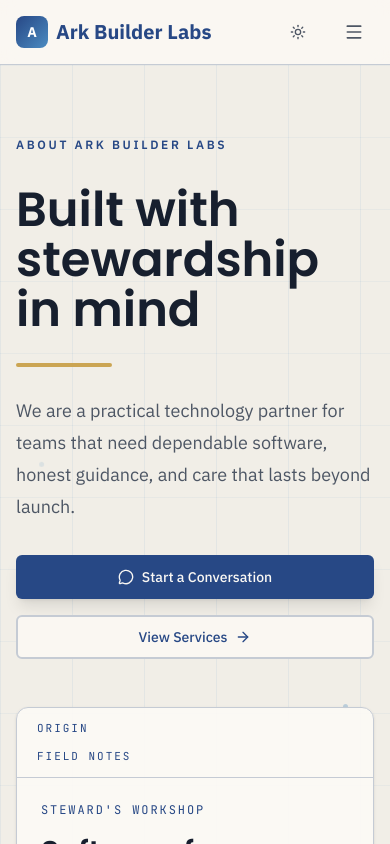
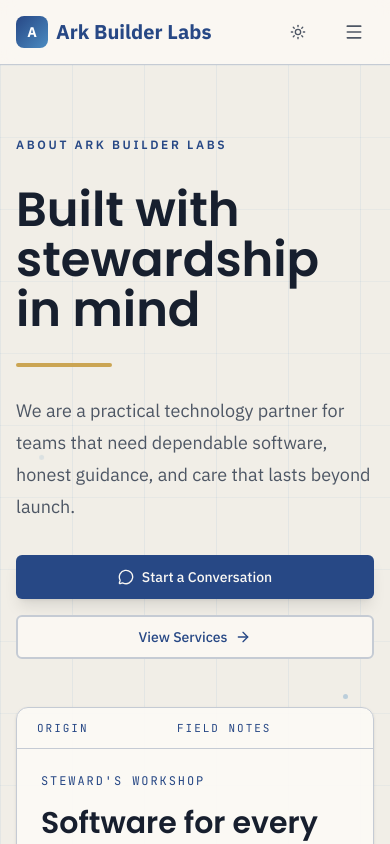
Before and after one commit to NoahJenkins/ark-builder-labs-site, a Next.js app: page /about in a window 390 px wide. Shown: the top 844 px of the page. Built offline with nearby package versions, Linux system fonts and the light colour scheme.

Commit message:
Refine About page responsive layout

```diff
--- a/src/app/about/page.tsx
+++ b/src/app/about/page.tsx
@@ -99,7 +99,7 @@ export default function AboutPage() {
     <div className="min-h-screen bg-background">
       <section className="relative overflow-hidden border-b border-border bg-[var(--paper-warm)]">
         <div className="absolute inset-0 about-ledger-grid opacity-60" />
-        <div className="absolute inset-y-0 left-0 hidden w-[72px] border-r border-[var(--ledger-line)]/50 md:block">
+        <div className="absolute inset-y-0 left-0 hidden w-[72px] border-r border-[var(--ledger-line)]/50 lg:block">
           {Array.from({ length: 10 }).map((_, index) => (
             <div
               key={index}
@@ -156,10 +156,10 @@ export default function AboutPage() {
 
             <FadeIn direction="up" delay={0.12}>
               <div className="overflow-hidden rounded-xl border border-border bg-card/90 shadow-sm">
-                <div className="grid gap-3 border-b border-border px-5 py-3 font-mono text-[11px] uppercase tracking-[0.18em] text-primary md:grid-cols-[128px_1fr_128px]">
+                <div className="grid grid-cols-[128px_1fr] gap-3 border-b border-border px-5 py-3 font-mono text-[11px] uppercase tracking-[0.18em] text-primary lg:grid-cols-[128px_1fr_128px]">
                   <span>Origin</span>
                   <span>Field Notes</span>
-                  <span className="hidden md:block">Signal</span>
+                  <span className="hidden lg:block">Signal</span>
                 </div>
 
                 <div className="grid gap-0 lg:grid-cols-[0.95fr_1.05fr]">
```
